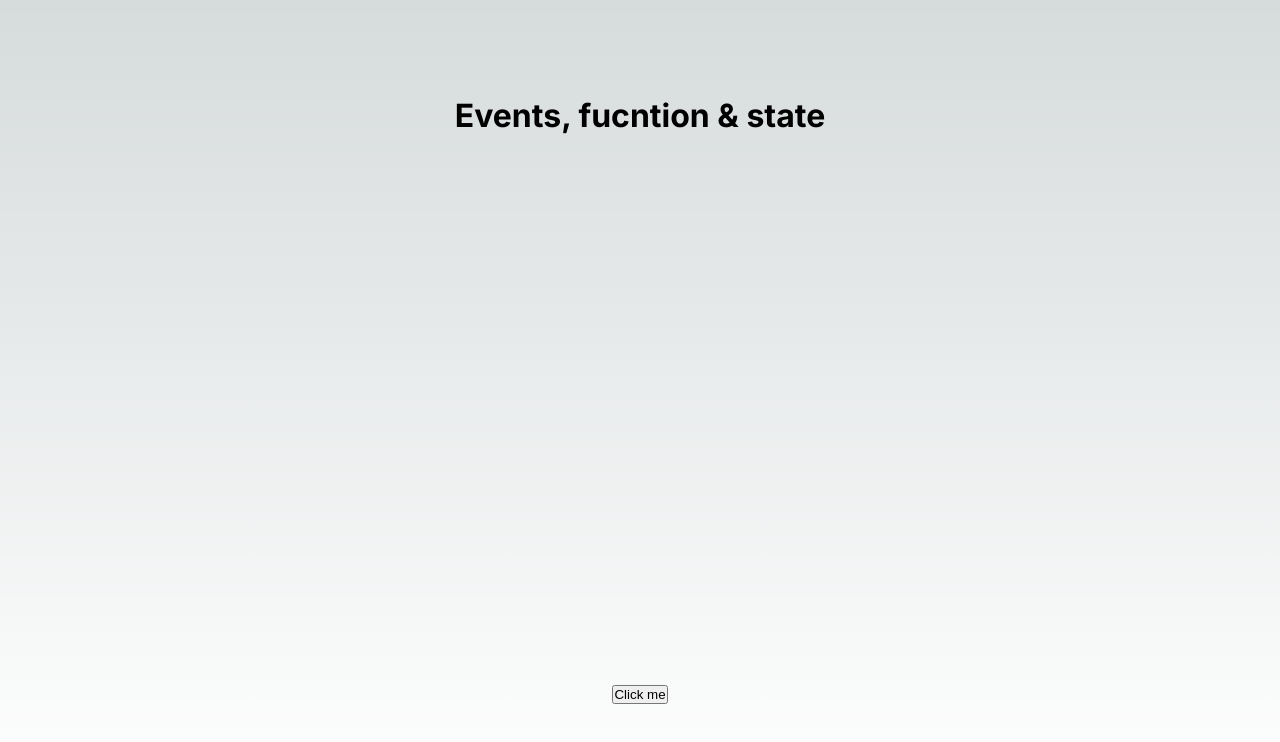
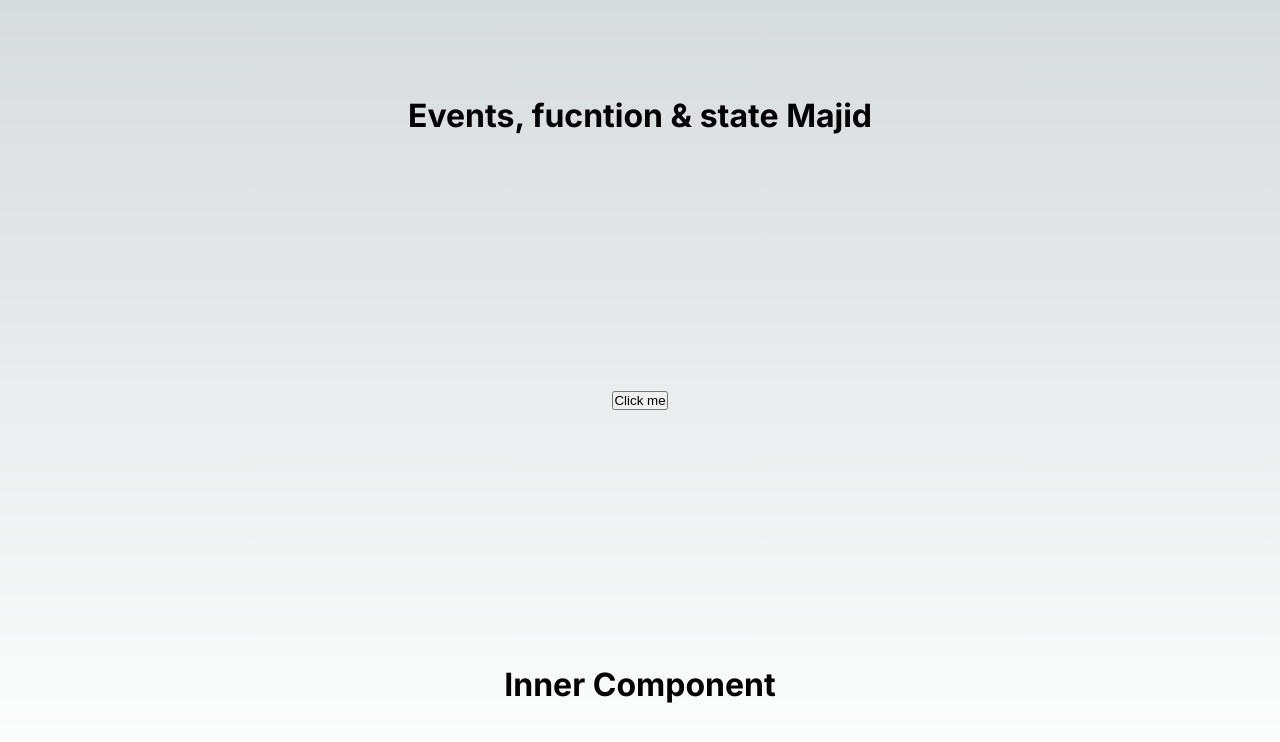
Before and after one commit to Sajid-tech/Next.js-Practice, a Next.js app: page / in a window 1280 px wide. Shown: the top 742 px of the page. Built offline with nearby package versions, Linux system fonts and the light colour scheme.

Commit message:
event , state and function done

```diff
--- a/src/app/page.js
+++ b/src/app/page.js
@@ -1,15 +1,30 @@
 'use client'
+import { useState } from 'react'
 import styles from './page.module.css'
 
 export default function Home() {
-  const apple = (item) => {
-    alert(item)
+  const apple = () => {
+    // alert("Hellp")
+    setName("Sajid")
+    //  name = "Majid" // it will not re rendered in terms of varibale
+
   }
+
+  const InnerComp = () => {
+    return (
+      <h1>Inner Component</h1>
+    )
+  }
+
+  const [name, setName] = useState('Majid')
+  // let name = "Rajesh"
   return (
     <main className={styles.main}>
-      <h1>Events, fucntion & state</h1>
-      <button onClick={() => apple('color')}>Click me</button>
-
+      <h1>Events, fucntion & state {name}</h1>
+      <button onClick={apple}>Click me</button>
+      <InnerComp />
+      {/* or we can write as too */}
+      {/* {InnerComp()} */}
     </main>
 
   )
```
